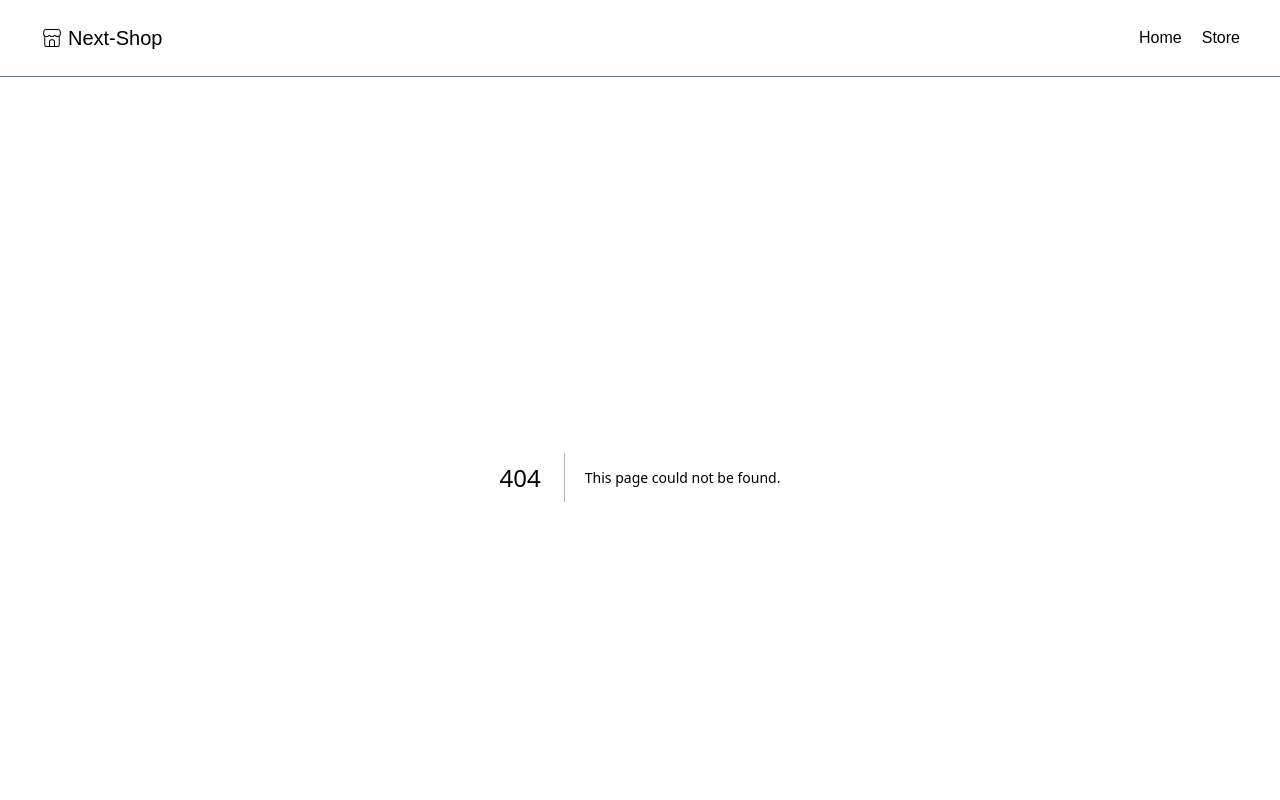
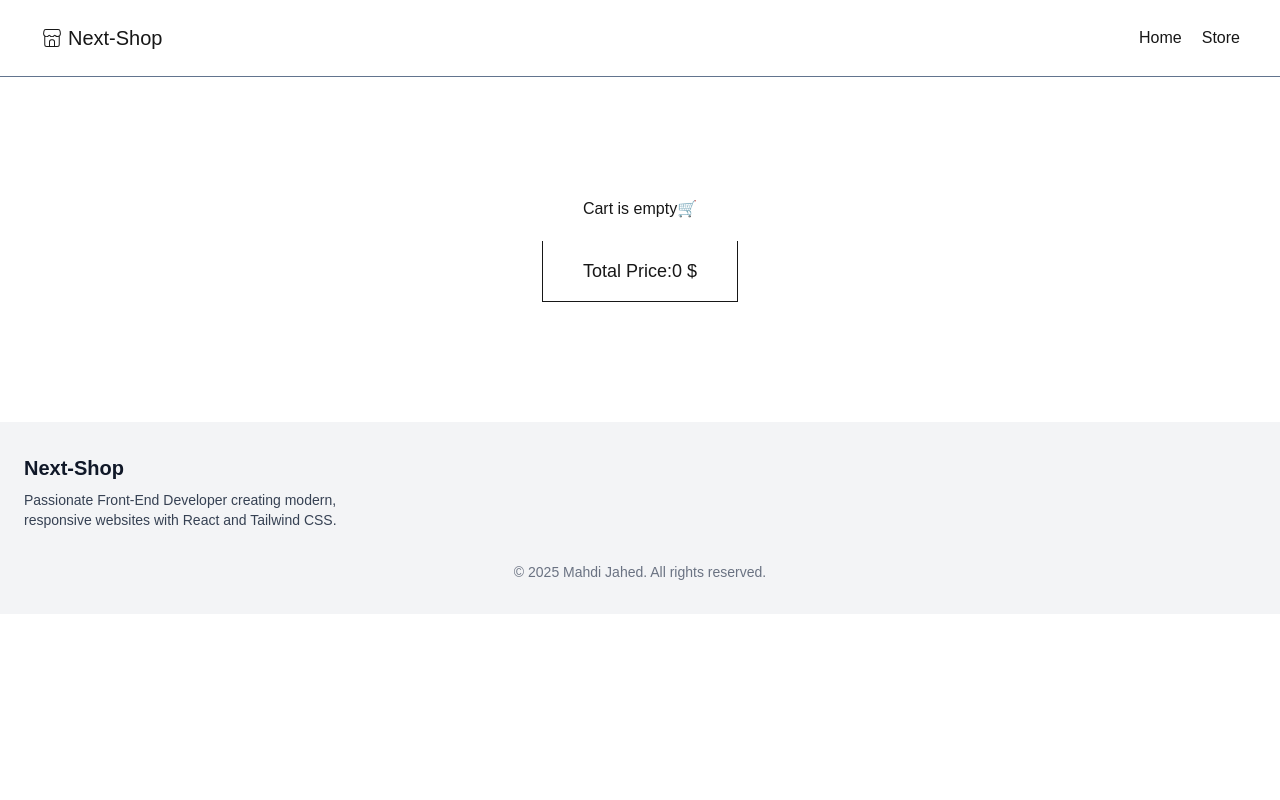
Before and after one commit to MahdiJDS/Next-Shop, a Next.js app: page /cart in a window 1280 px wide. Before the commit this address had no page. Shown: the top 800 px of the page. Built offline with nearby package versions, Linux system fonts and the light colour scheme.

Commit message:
feat: cart Page and use allItems components

```diff
--- /dev/null
+++ b/src/app/cart/page.tsx
@@ -0,0 +1,11 @@
+import React from 'react'
+import AllItems from './components/allItems'
+import Container from '@/components/Conteiner'
+
+export default function page() {
+  return (
+    <Container>
+        <AllItems />
+    </Container>
+  )
+}
```
